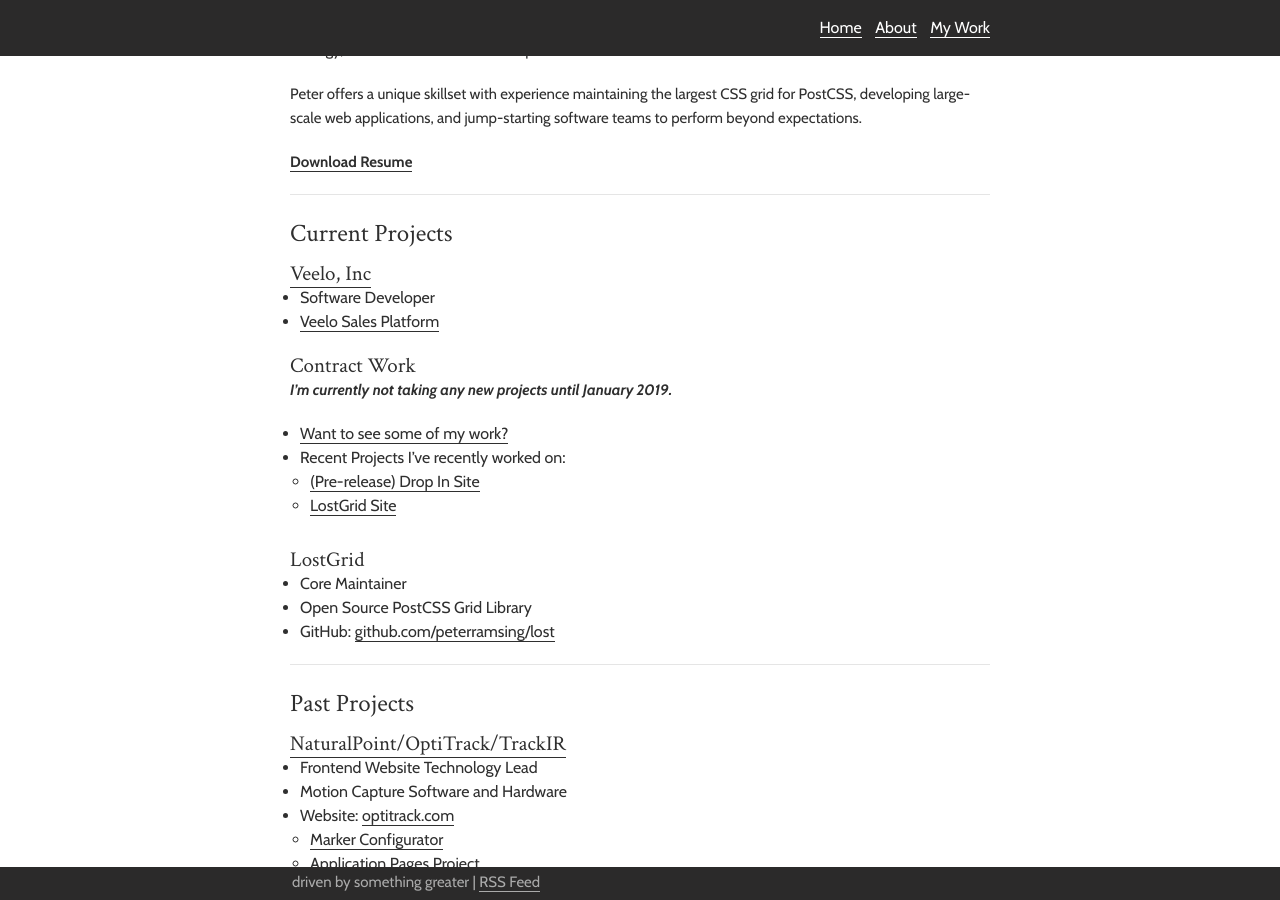
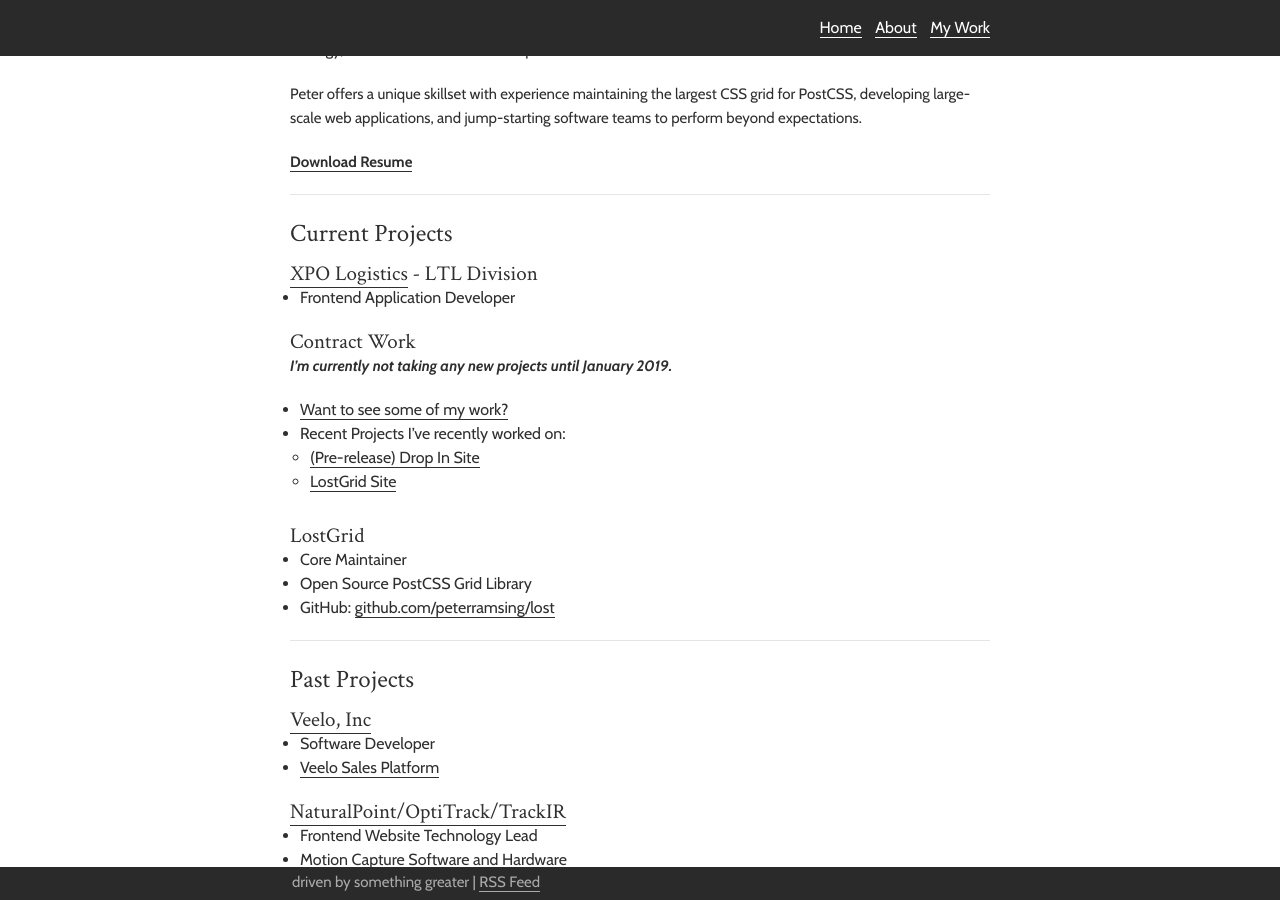
Before and after one commit to peterramsing/personal-site, a Jekyll site: the page built from about.md, in a window 1280 px wide and 900 px high, scrolled down 403 px. Built offline with Jekyll 4.4.1, drawn with Linux system fonts in a browser that asks for light colours; nearby versions of some CDN libraries.

Commit message:
Job move to XPO updates

```diff
--- a/about.md
+++ b/about.md
@@ -19,9 +19,8 @@
 
 ## Current Projects
 
-### [Veelo, Inc](http://veeloinc.com/)
-* Software Developer
-* <a href="http://veeloinc.com/blog/new-veelo-sales-performance-platform-launches/" rel="nofollow" target="_blank">Veelo Sales Platform</a>
+### [XPO Logistics](https://www.xpo.com) - LTL Division
+* Frontend Application Developer
 
 ### Contract Work
 **_I'm currently not taking any new projects until  {{ site.taking_contracts }}._**
@@ -38,6 +37,10 @@
 ---
 
 ## Past Projects
+
+### [Veelo, Inc](http://veeloinc.com/)
+* Software Developer
+* <a href="http://veeloinc.com/blog/new-veelo-sales-performance-platform-launches/" rel="nofollow" target="_blank">Veelo Sales Platform</a>
 
 ### <a href="https://www.naturalpoint.com" rel="nofollow" target="_blank">NaturalPoint/OptiTrack/TrackIR</a>
 * Frontend Website Technology Lead
```
